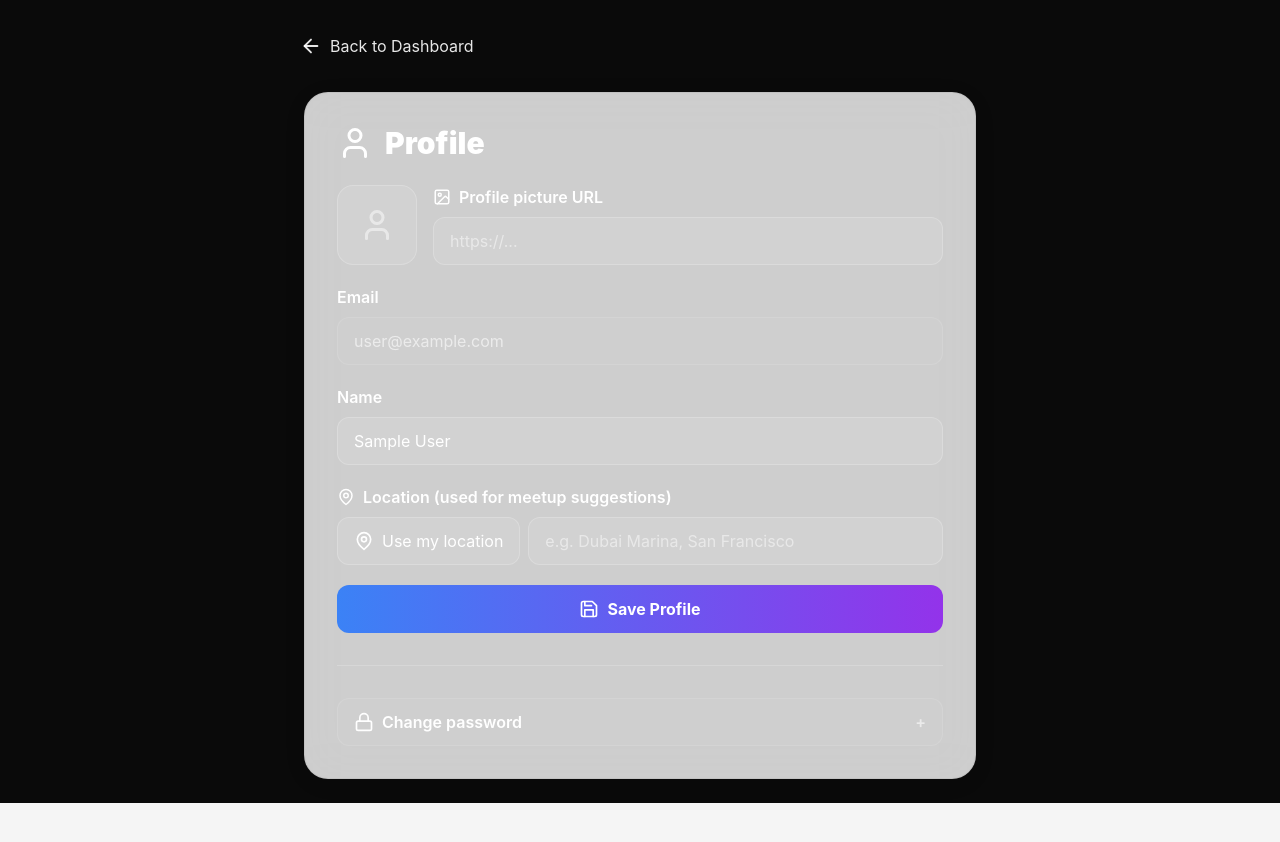
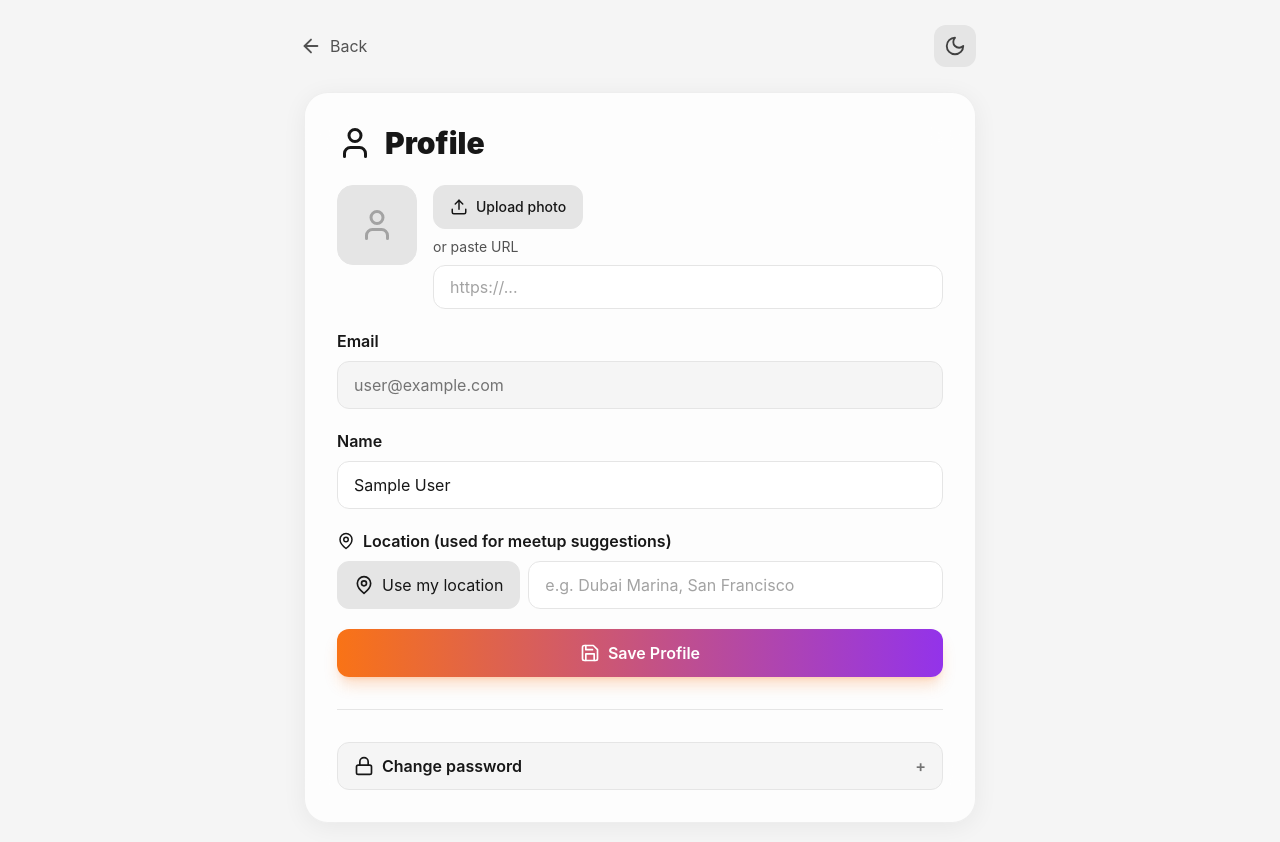
Before and after one commit to rachmurali02/social_app, a Next.js app: page /profile in a window 1280 px wide. Shown: the top 842 px of the page. Before the commit the page ends 803 px from the top, so only its background shows below. Built offline with nearby package versions, Linux system fonts and the light colour scheme; no server answers; the database is empty; sample sign-in values are in the browser's storage.

Commit message:
fix: better contrast, notification badge, layout, avatar gradients

```diff
--- a/app/components/BottomNav.tsx
+++ b/app/components/BottomNav.tsx
@@ -16,7 +16,7 @@ export default function BottomNav() {
   const pathname = usePathname()
 
   return (
-    <nav className="fixed bottom-0 left-0 right-0 z-50 bg-white/95 backdrop-blur-xl border-t border-neutral-200 pb-safe safe-area-inset-bottom shadow-[0_-4px_24px_rgba(0,0,0,0.06)]">
+    <nav className="fixed bottom-0 left-0 right-0 z-50 bg-white/95 dark:bg-neutral-900/95 backdrop-blur-xl border-t border-neutral-200 dark:border-neutral-800 pb-safe safe-area-inset-bottom shadow-[0_-4px_24px_rgba(0,0,0,0.06)]">
       <div className="max-w-lg mx-auto flex items-center justify-around h-16">
         {navItems.map(({ href, label, icon: Icon }) => {
           const isActive = pathname === href || (pathname !== href && (pathname?.startsWith(href + '/') ?? false))
@@ -25,7 +25,7 @@ export default function BottomNav() {
               key={href}
               href={href}
               className={`flex flex-col items-center justify-center gap-0.5 min-w-[64px] min-h-[44px] rounded-lg transition-colors ${
-                isActive ? 'text-orange-600' : 'text-neutral-500 hover:text-neutral-900'
+                isActive ? 'text-orange-600' : 'text-neutral-500 dark:text-neutral-400 hover:text-neutral-900 dark:hover:text-white'
               }`}
             >
               <Icon size={24} strokeWidth={isActive ? 2.5 : 2} />
--- /dev/null
+++ b/app/components/ThemeToggle.tsx
@@ -0,0 +1,26 @@
+'use client'
+
+import { useTheme } from 'next-themes'
+import { Sun, Moon } from 'lucide-react'
+import { useEffect, useState } from 'react'
+
+export default function ThemeToggle() {
+  const { theme, setTheme, resolvedTheme } = useTheme()
+  const [mounted, setMounted] = useState(false)
+  useEffect(() => setMounted(true), [])
+
+  if (!mounted) return null
+
+  const isDark = resolvedTheme === 'dark'
+
+  return (
+    <button
+      type="button"
+      onClick={() => setTheme(isDark ? 'light' : 'dark')}
+      className="p-2.5 rounded-xl bg-neutral-200 dark:bg-neutral-800 hover:bg-neutral-300 dark:hover:bg-neutral-700 text-neutral-700 dark:text-neutral-300 transition-colors"
+      aria-label={isDark ? 'Switch to light mode' : 'Switch to dark mode'}
+    >
+      {isDark ? <Sun size={22} /> : <Moon size={22} />}
+    </button>
+  )
+}
--- a/app/globals.css
+++ b/app/globals.css
@@ -23,9 +23,12 @@
     image-rendering: -webkit-optimize-contrast;
   }
   .glass-panel {
-    @apply backdrop-blur-xl bg-white/80;
+    @apply backdrop-blur-xl bg-white/80 dark:bg-white/5;
     border: 1px solid rgba(0,0,0,0.06);
     box-shadow: 0 4px 24px rgba(0,0,0,0.06);
+  }
+  .dark .glass-panel {
+    border-color: rgba(255,255,255,0.08);
   }
   .btn-primary {
     @apply bg-gradient-to-r from-orange-500 to-purple-600 text-white font-semibold rounded-xl px-6 py-3 hover:opacity-95 transition-opacity shadow-lg shadow-orange-500/25;
--- a/app/layout.tsx
+++ b/app/layout.tsx
@@ -13,8 +13,8 @@ export default function RootLayout({
   children: React.ReactNode
 }) {
   return (
-    <html lang="en">
-      <body className="min-h-screen bg-neutral-100 text-neutral-900 antialiased font-sans selection:bg-orange-200">
+    <html lang="en" suppressHydrationWarning>
+      <body className="min-h-screen bg-neutral-100 dark:bg-neutral-950 text-neutral-900 dark:text-white antialiased font-sans selection:bg-orange-200 dark:selection:bg-orange-900">
         <Providers>{children}</Providers>
       </body>
     </html>
--- a/app/profile/page.tsx
+++ b/app/profile/page.tsx
@@ -3,8 +3,9 @@
 import { useSession } from 'next-auth/react'
 import { useRouter } from 'next/navigation'
 import { useEffect, useState, useRef } from 'react'
-import { User, ArrowLeft, Save, Lock, Eye, EyeOff, MapPin, Loader2, Image as ImageIcon } from 'lucide-react'
+import { User, ArrowLeft, Save, Lock, Eye, EyeOff, MapPin, Loader2, Image as ImageIcon, Upload } from 'lucide-react'
 import Link from 'next/link'
+import ThemeToggle from '../components/ThemeToggle'
 
 export default function ProfilePage() {
   const { data: session, status } = useSession()
@@ -23,6 +24,58 @@ export default function ProfilePage() {
   const [location, setLocation] = useState('')
   const [locationLoading, setLocationLoading] = useState(false)
   const locationFetchedOnMount = useRef(false)
+  const fileInputRef = useRef<HTMLInputElement>(null)
+
+  const resizeAndConvertToBase64 = (file: File, maxSize = 400): Promise<string> => {
+    return new Promise((resolve, reject) => {
+      if (!file.type.startsWith('image/')) {
+        reject(new Error('Please select an image file (JPEG, PNG, etc.)'))
+        return
+      }
+      const reader = new FileReader()
+      reader.onload = (e) => {
+        const img = new Image()
+        img.onload = () => {
+          const canvas = document.createElement('canvas')
+          let { width, height } = img
+          if (width > maxSize || height > maxSize) {
+            if (width > height) {
+              height = Math.round((height * maxSize) / width)
+              width = maxSize
+            } else {
+              width = Math.round((width * maxSize) / height)
+              height = maxSize
+            }
+          }
+          canvas.width = width
+          canvas.height = height
+          const ctx = canvas.getContext('2d')
+          if (!ctx) {
+            resolve((e.target?.result as string) || '')
+            return
+          }
+          ctx.drawImage(img, 0, 0, width, height)
+          resolve(canvas.toDataURL('image/jpeg', 0.85))
+        }
+        img.onerror = () => reject(new Error('Failed to load image'))
+        img.src = e.target?.result as string
+      }
+      reader.onerror = () => reject(new Error('Failed to read file'))
+      reader.readAsDataURL(file)
+    })
+  }
+
+  const handleFileSelect = async (e: React.ChangeEvent<HTMLInputElement>) => {
+    const file = e.target.files?.[0]
+    if (!file) return
+    try {
+      const dataUrl = await resizeAndConvertToBase64(file)
+      setAvatar(dataUrl)
+    } catch (err) {
+      alert(err instanceof Error ? err.message : 'Failed to process image')
+    }
+    e.target.value = ''
+  }
 
   useEffect(() => {
     if (status === 'unauthenticated') {
@@ -129,74 +182,94 @@ export default function ProfilePage() {
 
   if (status === 'loading' || !session) {
     return (
-      <div className="min-h-screen flex items-center justify-center bg-gradient-to-b from-black via-neutral-950 to-black">
-        <div className="text-white text-xl">Loading...</div>
+      <div className="min-h-screen flex items-center justify-center bg-neutral-100 dark:bg-neutral-950">
+        <div className="text-neutral-600 dark:text-white text-xl">Loading...</div>
       </div>
     )
   }
 
   return (
-    <div className="min-h-screen bg-neutral-950 p-4 sm:p-6 pb-safe">
+    <div className="min-h-screen bg-neutral-100 dark:bg-neutral-950 p-4 sm:p-6 pb-safe">
       <div className="max-w-2xl mx-auto">
-        <Link
-          href="/dashboard"
-          className="inline-flex items-center gap-2 text-white/90 hover:text-white mb-6 py-2 -mx-1 min-h-[44px] rounded-lg transition-all"
-        >
-          <ArrowLeft size={22} /> Back to Dashboard
-        </Link>
+        <div className="flex items-center justify-between mb-6">
+          <Link
+            href="/dashboard"
+            className="inline-flex items-center gap-2 text-neutral-600 dark:text-neutral-300 hover:text-neutral-900 dark:hover:text-white py-2 -mx-1 min-h-[44px] rounded-lg transition-colors"
+          >
+            <ArrowLeft size={22} /> Back
+          </Link>
+          <ThemeToggle />
+        </div>
 
-        <div className="glass-panel rounded-3xl p-6 sm:p-8">
-          <h1 className="text-2xl sm:text-3xl font-black text-white mb-6 flex items-center gap-3">
+        <div className="glass-panel rounded-3xl p-6 sm:p-8 dark:bg-white/5 dark:border-white/10">
+          <h1 className="text-2xl sm:text-3xl font-black text-neutral-900 dark:text-white mb-6 flex items-center gap-3">
             <User size={36} /> Profile
           </h1>
 
           <form onSubmit={handleSave} className="space-y-5">
-            <div className="flex items-start gap-4">
-              <div className="shrink-0 w-20 h-20 rounded-2xl bg-white/10 border border-white/20 overflow-hidden flex items-center justify-center">
+            <div className="flex flex-col sm:flex-row sm:items-start gap-4">
+              <div className="shrink-0 w-20 h-20 rounded-2xl bg-neutral-200 dark:bg-white/10 border border-neutral-200 dark:border-white/20 overflow-hidden flex items-center justify-center relative group">
                 {avatar ? (
                   <img src={avatar} alt="" className="w-full h-full object-cover" />
                 ) : (
-                  <User size={36} className="text-white/50" />
+                  <User size={36} className="text-neutral-400 dark:text-white/50" />
                 )}
+                <input
+                  ref={fileInputRef}
+                  type="file"
+                  accept="image/*"
+                  onChange={handleFileSelect}
+                  className="absolute inset-0 w-full h-full opacity-0 cursor-pointer"
+                />
+                <div className="absolute inset-0 bg-black/40 opacity-0 group-hover:opacity-100 transition-opacity flex items-center justify-center">
+                  <Upload size={24} className="text-white" />
+                </div>
               </div>
-              <div className="flex-1 min-w-0">
-                <label className="block text-white font-semibold mb-2 flex items-center gap-2">
-                  <ImageIcon size={18} /> Profile picture URL
-                </label>
+              <div className="flex-1 min-w-0 space-y-2">
+                <div className="flex gap-2">
+                  <button
+                    type="button"
+                    onClick={() => fileInputRef.current?.click()}
+                    className="shrink-0 min-h-[44px] px-4 rounded-xl bg-neutral-200 dark:bg-white/10 border border-neutral-200 dark:border-white/20 hover:bg-neutral-300 dark:hover:bg-white/20 text-neutral-900 dark:text-white flex items-center gap-2 text-sm font-medium"
+                  >
+                    <Upload size={18} /> Upload photo
+                  </button>
+                </div>
+                <label className="block text-neutral-600 dark:text-neutral-400 text-sm">or paste URL</label>
                 <input
                   type="url"
-                  value={avatar}
+                  value={avatar?.startsWith('data:') ? '' : avatar}
                   onChange={(e) => setAvatar(e.target.value)}
-                  className="w-full min-h-[48px] px-4 rounded-xl bg-white/10 border border-white/20 text-white placeholder-white/50 focus:outline-none focus:ring-2 focus:ring-blue-400 text-base"
+                  className="w-full min-h-[44px] px-4 rounded-xl bg-white dark:bg-white/10 border border-neutral-200 dark:border-white/20 text-neutral-900 dark:text-white placeholder-neutral-400 focus:outline-none focus:ring-2 focus:ring-orange-400 text-base"
                   placeholder="https://..."
                 />
               </div>
             </div>
 
             <div>
-              <label className="block text-white font-semibold mb-2">Email</label>
+              <label className="block text-neutral-900 dark:text-white font-semibold mb-2">Email</label>
               <input
                 type="email"
                 value={session.user?.email || ''}
                 disabled
-                className="w-full min-h-[48px] px-4 rounded-xl bg-white/5 border border-white/10 text-white/60 cursor-not-allowed text-base"
+                className="w-full min-h-[48px] px-4 rounded-xl bg-neutral-100 dark:bg-white/5 border border-neutral-200 dark:border-white/10 text-neutral-500 dark:text-neutral-400 cursor-not-allowed text-base"
               />
             </div>
 
             <div>
-              <label className="block text-white font-semibold mb-2">Name</label>
+              <label className="block text-neutral-900 dark:text-white font-semibold mb-2">Name</label>
               <input
                 type="text"
                 value={name}
                 onChange={(e) => setName(e.target.value)}
                 required
-                className="w-full min-h-[48px] px-4 rounded-xl bg-white/10 border border-white/20 text-white placeholder-white/50 focus:outline-none focus:ring-2 focus:ring-blue-400 text-base"
+                className="w-full min-h-[48px] px-4 rounded-xl bg-white dark:bg-white/10 border border-neutral-200 dark:border-white/20 text-neutral-900 dark:text-white placeholder-neutral-400 focus:outline-none focus:ring-2 focus:ring-orange-400 text-base"
                 placeholder="Your name"
               />
             </div>
 
             <div>
-              <label className="block text-white font-semibold mb-2 flex items-center gap-2">
+              <label className="block text-neutral-900 dark:text-white font-semibold mb-2 flex items-center gap-2">
                 <MapPin size={18} /> Location (used for meetup suggestions)
               </label>
               <div className="flex flex-col sm:flex-row gap-2">
@@ -221,7 +294,7 @@ export default function ProfilePage() {
                     )
                   }}
                   disabled={locationLoading}
-                  className="shrink-0 min-h-[48px] px-4 rounded-xl bg-white/10 border border-white/20 text-white hover:bg-white/20 disabled:opacity-50 flex items-center justify-center gap-2 order-first sm:order-none"
+                  className="shrink-0 min-h-[48px] px-4 rounded-xl bg-neutral-200 dark:bg-white/10 border border-neutral-200 dark:border-white/20 text-neutral-900 dark:text-white hover:bg-neutral-300 dark:hover:bg-white/20 disabled:opacity-50 flex items-center justify-center gap-2 order-first sm:order-none"
                 >
                   {locationLoading ? <Loader2 size={20} className="animate-spin" /> : <MapPin size={20} />}
                   Use my location
@@ -230,7 +303,7 @@ export default function ProfilePage() {
                   type="text"
                   value={location}
                   onChange={(e) => setLocation(e.target.value)}
-                  className="flex-1 min-h-[48px] px-4 rounded-xl bg-white/10 border border-white/20 text-white placeholder-white/50 focus:outline-none focus:ring-2 focus:ring-blue-400 text-base"
+                  className="flex-1 min-h-[48px] px-4 rounded-xl bg-white dark:bg-white/10 border border-neutral-200 dark:border-white/20 text-neutral-900 dark:text-white placeholder-neutral-400 focus:outline-none focus:ring-2 focus:ring-orange-400 text-base"
                   placeholder="e.g. Dubai Marina, San Francisco"
                 />
               </div>
@@ -239,78 +312,78 @@ export default function ProfilePage() {
             <button
               type="submit"
               disabled={loading}
-              className="w-full min-h-[48px] bg-gradient-to-r from-blue-500 to-purple-600 text-white py-3 rounded-xl font-bold text-base hover:shadow-xl hover:shadow-blue-500/40 transition-all disabled:opacity-50 flex items-center justify-center gap-2"
+              className="w-full min-h-[48px] btn-primary py-3 text-base disabled:opacity-50 flex items-center justify-center gap-2"
             >
               <Save size={20} /> {loading ? 'Saving...' : 'Save Profile'}
             </button>
           </form>
 
-          <div className="mt-8 pt-8 border-t border-white/20">
+          <div className="mt-8 pt-8 border-t border-neutral-200 dark:border-white/20">
             <button
               type="button"
               onClick={() => setPasswordOpen((o) => !o)}
-              className="w-full flex items-center justify-between min-h-[48px] px-4 rounded-xl bg-white/5 border border-white/10 text-white font-semibold text-base"
+              className="w-full flex items-center justify-between min-h-[48px] px-4 rounded-xl bg-neutral-100 dark:bg-white/5 border border-neutral-200 dark:border-white/10 text-neutral-900 dark:text-white font-semibold text-base"
             >
               <span className="flex items-center gap-2">
                 <Lock size={20} /> Change password
               </span>
-              <span className="text-white/60">{passwordOpen ? '−' : '+'}</span>
+              <span className="text-neutral-500 dark:text-neutral-400">{passwordOpen ? '−' : '+'}</span>
             </button>
 
             {passwordOpen && (
               <form onSubmit={handleChangePassword} className="mt-4 space-y-4">
                 <div>
-                  <label className="block text-white/90 text-sm mb-1">Current password</label>
+                  <label className="block text-neutral-700 dark:text-neutral-300 text-sm mb-1">Current password</label>
                   <input
                     type="password"
                     value={currentPassword}
                     onChange={(e) => setCurrentPassword(e.target.value)}
-                    className="w-full min-h-[48px] px-4 rounded-xl bg-white/10 border border-white/20 text-white placeholder-white/40 focus:outline-none focus:ring-2 focus:ring-blue-400 text-base"
+                    className="w-full min-h-[48px] px-4 rounded-xl bg-white dark:bg-white/10 border border-neutral-200 dark:border-white/20 text-neutral-900 dark:text-white placeholder-neutral-400 focus:outline-none focus:ring-2 focus:ring-orange-400 text-base"
                     placeholder="••••••••"
                     required
                   />
                 </div>
                 <div>
-                  <label className="block text-white/90 text-sm mb-1">New password</label>
+                  <label className="block text-neutral-700 dark:text-neutral-300 text-sm mb-1">New password</label>
                   <div className="relative">
                     <input
                       type={showNew ? 'text' : 'password'}
                       value={newPassword}
                       onChange={(e) => setNewPassword(e.target.value)}
-                      className="w-full min-h-[48px] px-4 pr-12 rounded-xl bg-white/10 border border-white/20 text-white placeholder-white/40 focus:outline-none focus:ring-2 focus:ring-blue-400 text-base"
+                      className="w-full min-h-[48px] px-4 pr-12 rounded-xl bg-white dark:bg-white/10 border border-neutral-200 dark:border-white/20 text-neutral-900 dark:text-white placeholder-neutral-400 focus:outline-none focus:ring-2 focus:ring-orange-400 text-base"
                       placeholder="At least 6 characters"
                       required
                     />
                     <button
                       type="button"
                       onClick={() => setShowNew((s) => !s)}
-                      className="absolute right-3 top-1/2 -translate-y-1/2 text-white/60 p-1 min-h-[32px] min-w-[32px] flex items-center justify-center"
+                      className="absolute right-3 top-1/2 -translate-y-1/2 text-neutral-500 dark:text-neutral-400 p-1 min-h-[32px] min-w-[32px] flex items-center justify-center"
                     >
                       {showNew ? <EyeOff size={20} /> : <Eye size={20} />}
                     </button>
                   </div>
                 </div>
                 <div>
-                  <label className="block text-white/90 text-sm mb-1">Confirm new password</label>
+                  <label className="block text-neutral-700 dark:text-neutral-300 text-sm mb-1">Confirm new password</label>
                   <input
                     type="password"
                     value={confirmPassword}
                     onChange={(e) => setConfirmPassword(e.target.value)}
-                    className="w-full min-h-[48px] px-4 rounded-xl bg-white/10 border border-white/20 text-white placeholder-white/40 focus:outline-none focus:ring-2 focus:ring-blue-400 text-base"
+                    className="w-full min-h-[48px] px-4 rounded-xl bg-white dark:bg-white/10 border border-neutral-200 dark:border-white/20 text-neutral-900 dark:text-white placeholder-neutral-400 focus:outline-none focus:ring-2 focus:ring-orange-400 text-base"
                     placeholder="••••••••"
                     required
                   />
                 </div>
                 {passwordError && (
-                  <p className="text-red-300 text-sm">{passwordError}</p>
+                  <p className="text-red-600 dark:text-red-400 text-sm">{passwordError}</p>
                 )}
                 {passwordSuccess && (
-                  <p className="text-green-300 text-sm">Password updated.</p>
+                  <p className="text-green-600 dark:text-green-400 text-sm">Password updated.</p>
                 )}
                 <button
                   type="submit"
                   disabled={passwordLoading}
-                  className="w-full min-h-[48px] bg-white/20 text-white py-3 rounded-xl font-semibold text-base border border-white/20 disabled:opacity-50"
+                  className="w-full min-h-[48px] bg-neutral-200 dark:bg-white/20 text-neutral-900 dark:text-white py-3 rounded-xl font-semibold text-base border border-neutral-200 dark:border-white/20 hover:bg-neutral-300 dark:hover:bg-white/30 disabled:opacity-50"
                 >
                   {passwordLoading ? 'Updating...' : 'Update password'}
                 </button>
--- a/app/providers.tsx
+++ b/app/providers.tsx
@@ -1,7 +1,12 @@
 'use client'
 
 import { SessionProvider } from 'next-auth/react'
+import { ThemeProvider } from 'next-themes'
 
 export default function Providers({ children }: { children: React.ReactNode }) {
-  return <SessionProvider>{children}</SessionProvider>
+  return (
+    <ThemeProvider attribute="class" defaultTheme="light" enableSystem>
+      <SessionProvider>{children}</SessionProvider>
+    </ThemeProvider>
+  )
 }
--- a/package.json
+++ b/package.json
@@ -21,6 +21,7 @@
     "lucide-react": "^0.344.0",
     "next": "^14.2.5",
     "next-auth": "^4.24.5",
+    "next-themes": "^0.4.6",
     "nodemailer": "^7.0.13",
     "react": "^18.3.1",
     "react-dom": "^18.3.1",
--- a/tailwind.config.js
+++ b/tailwind.config.js
@@ -1,5 +1,6 @@
 /** @type {import('tailwindcss').Config} */
 module.exports = {
+  darkMode: 'class',
   content: [
     './pages/**/*.{js,ts,jsx,tsx,mdx}',
     './components/**/*.{js,ts,jsx,tsx,mdx}',
```
Also changed, not shown: app/dashboard/page.tsx (+9 -7 lines), app/login/page.tsx (+21 -17 lines), 1 other file (tests, documents, lock files or other folders).
